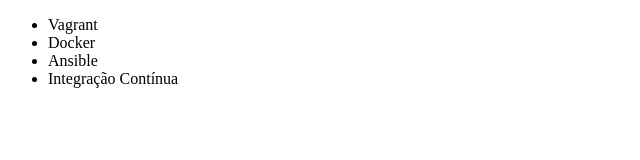
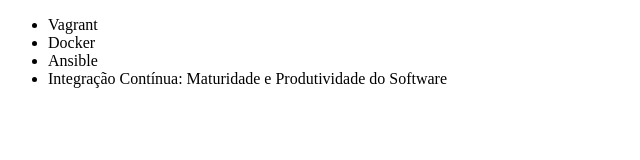
Before and after one commit to WagnerVereda/alura-git, a plain HTML site: page index.html in a window 1280 px wide. Shown: the whole page, without its empty margins (0-640 px from the left). Drawn offline with Linux system fonts and the light colour scheme.

Commit message:
Renomeando Curso de Integração Contínua

```diff
--- a/index.html
+++ b/index.html
@@ -9,7 +9,7 @@
         <li>Vagrant</li>
         <li>Docker</li>
         <li>Ansible</li>
-        <li>Integração Contínua</li>
+        <li>Integração Contínua: Maturidade e Produtividade do Software</li>
     </ul>
 </body>
 </html>
```
